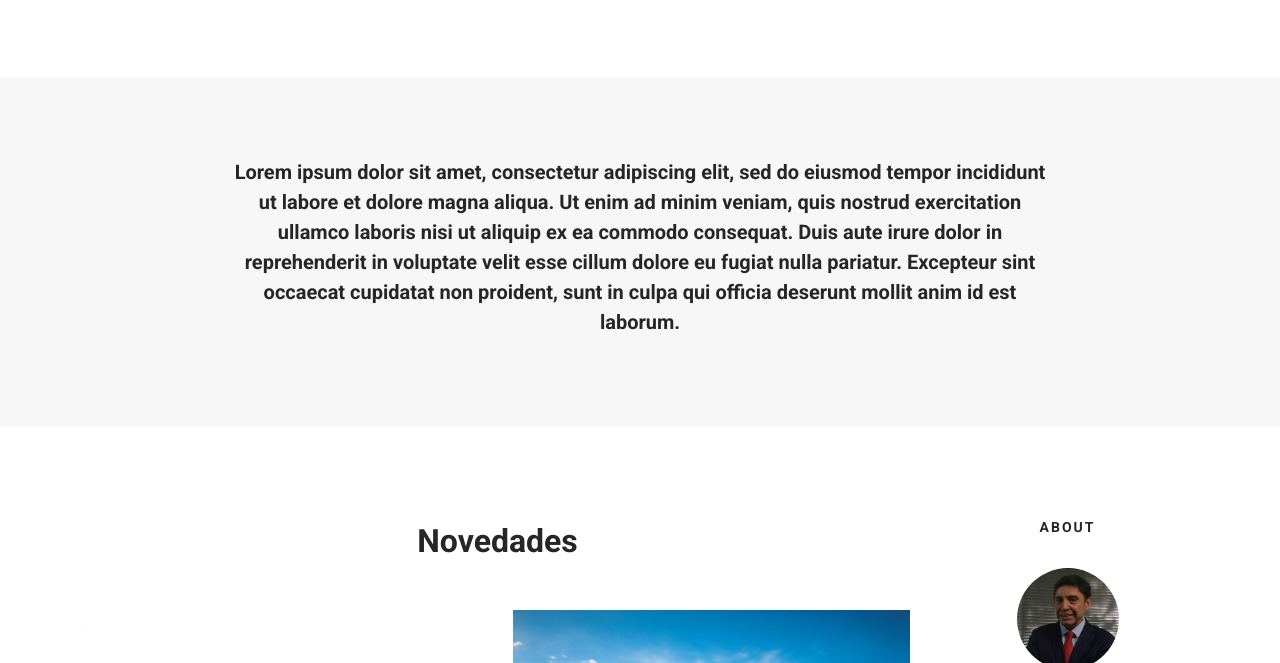
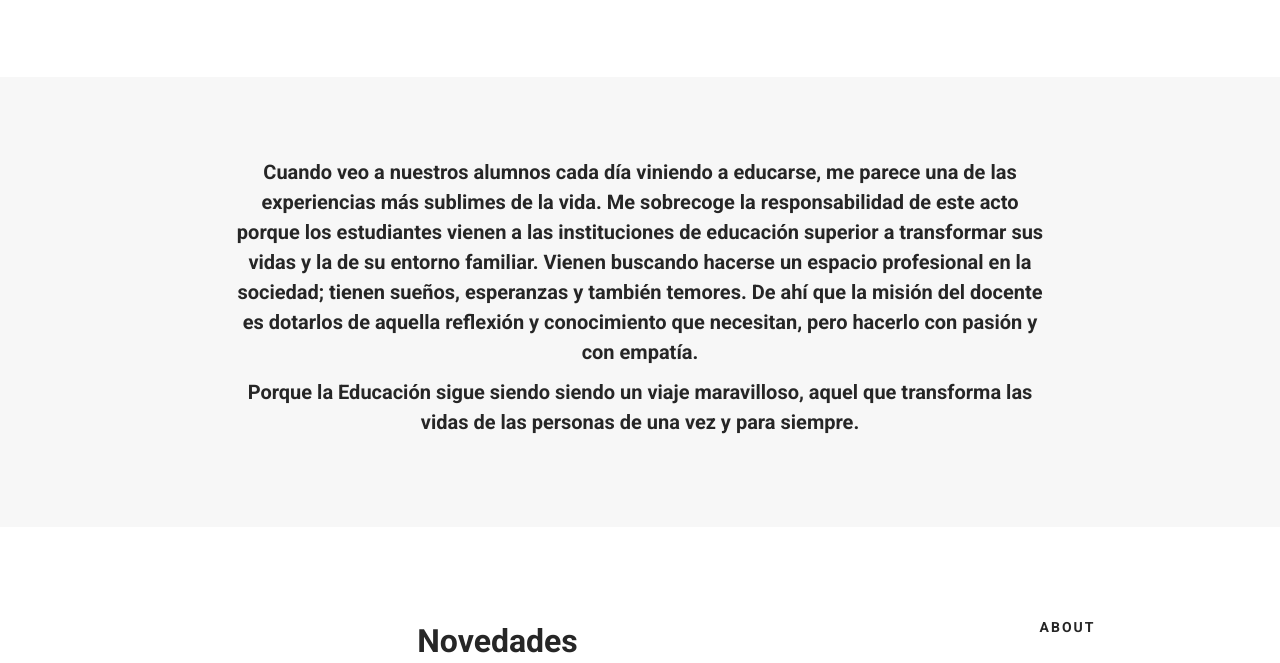
Before and after one commit to nikosantis/franciscocastaneda, a plain HTML site: page index.html in a window 1280 px wide. Shown: the part 437-1100 px from the top of the page. Drawn offline with nearby package versions, Linux system fonts and the light colour scheme.

Commit message:
second commit

```diff
--- a/assets/sass/base/base.scss
+++ b/assets/sass/base/base.scss
@@ -17,6 +17,7 @@ a {
 a:focus, a:active, a:hover {
     outline: 0;
     text-decoration: none;
+    color: $COLOR-BLUE;
 }
 .btn.focus, .btn:focus {
     outline: none;
--- a/index.html
+++ b/index.html
@@ -152,7 +152,8 @@
             <div class="container">
                 <div class="row justify-content-center">
                     <div class="col-md-9 col-12 text-center">
-                        <h5>Lorem ipsum dolor sit amet, consectetur adipiscing elit, sed do eiusmod tempor incididunt ut labore et dolore magna aliqua. Ut enim ad minim veniam, quis nostrud exercitation ullamco laboris nisi ut aliquip ex ea commodo consequat. Duis aute irure dolor in reprehenderit in voluptate velit esse cillum dolore eu fugiat nulla pariatur. Excepteur sint occaecat cupidatat non proident, sunt in culpa qui officia deserunt mollit anim id est laborum.</h5>
+                        <h5>Cuando veo a nuestros alumnos cada día viniendo a educarse, me parece una de las experiencias más sublimes de la vida. Me sobrecoge la responsabilidad de este acto porque los estudiantes vienen a las instituciones de educación superior a transformar sus vidas y la de su entorno familiar. Vienen buscando hacerse un espacio profesional en la sociedad; tienen sueños, esperanzas y también temores. De ahí que la misión del docente es dotarlos de aquella reflexión y conocimiento que necesitan, pero hacerlo con pasión y con empatía.</h5>
+                        <h5>Porque la Educación sigue siendo siendo un viaje maravilloso, aquel que transforma las vidas de las personas de una vez y para siempre.</h5>
                     </div>
                 </div>
             </div>
```
Also changed, not shown: assets/css/main.css, 1 other file.
